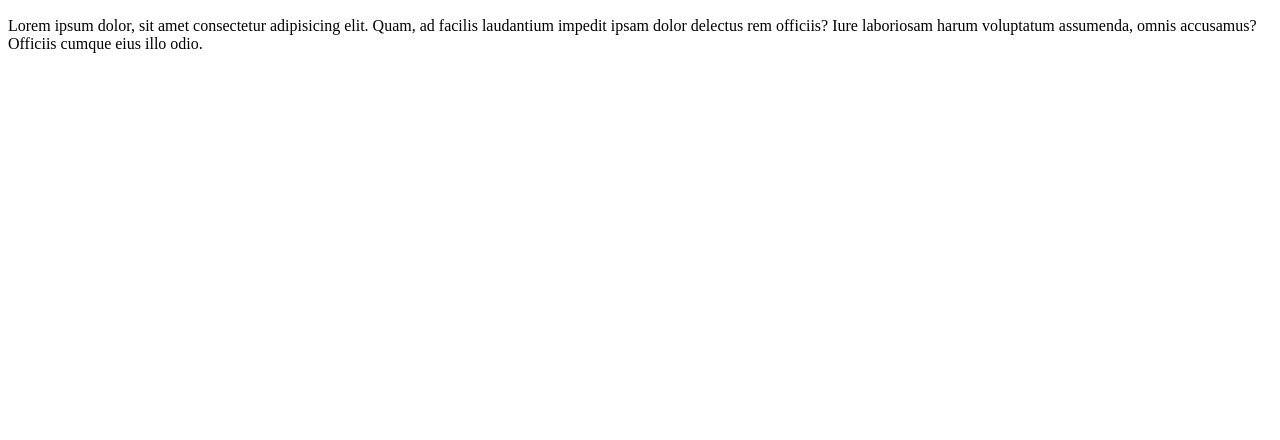
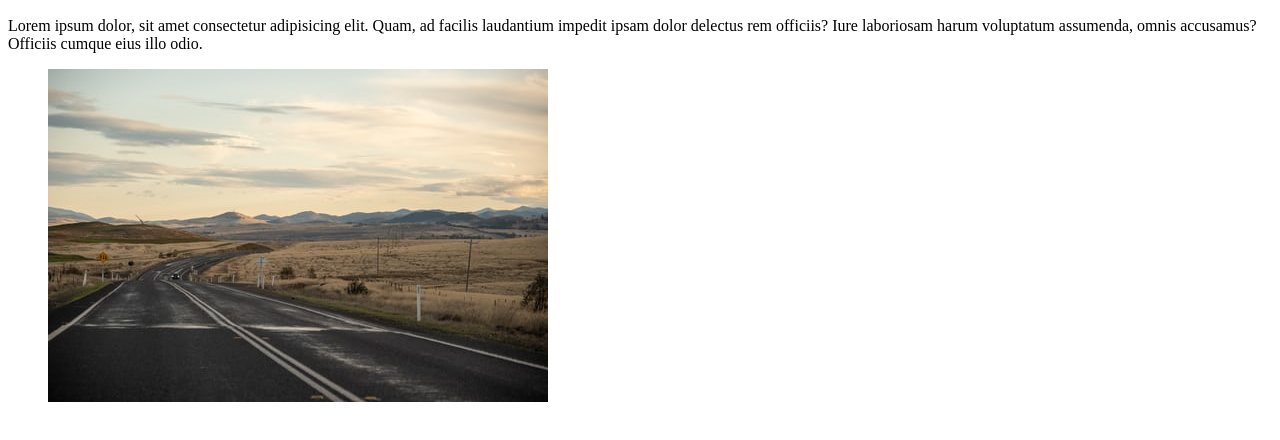
Before and after one commit to MiroslavasP/komanda, a plain HTML site: page index.html in a window 1280 px wide. Shown: the part 130-570 px from the top of the page. Drawn offline with Linux system fonts and the light colour scheme.

Commit message:
img added

```diff
--- a/index.html
+++ b/index.html
@@ -21,6 +21,9 @@
     <footer>
         <h2>Štai ir pabandėm komandinį darbą su GIT</h2>
         <p>Lorem ipsum dolor, sit amet consectetur adipisicing elit. Quam, ad facilis laudantium impedit ipsam dolor delectus rem officiis? Iure laboriosam harum voluptatum assumenda, omnis accusamus? Officiis cumque eius illo odio.</p>
+        <figure>
+            <img src="IMG/australia3.jpg" alt="aus">
+        </figure>
     </footer>
 
 </body>
```
Also changed, not shown: IMG/australia3.jpg (added).
